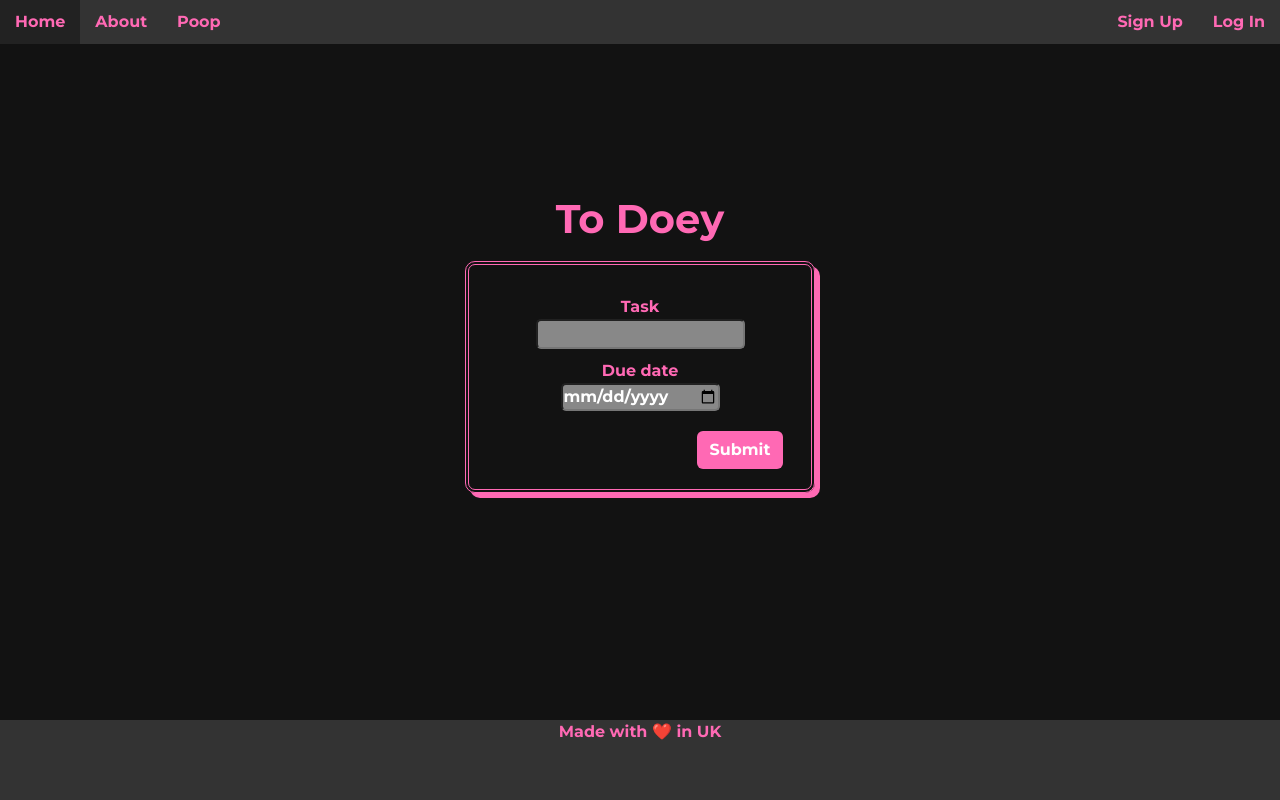
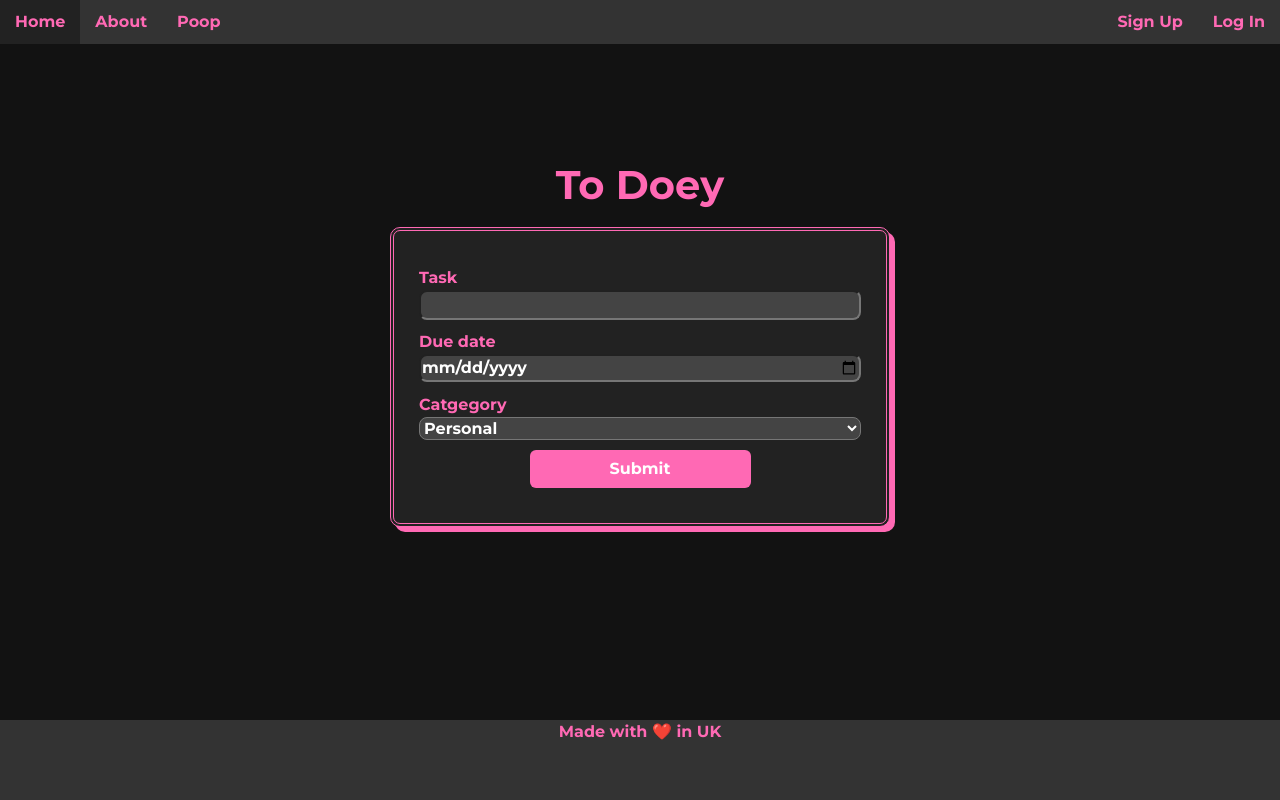
Before and after one commit to jaydeep080805/ToDoey, a Flask app: page / in a window 1280 px wide. Run offline with Flask 3, Linux system fonts and the light colour scheme; some libraries are stand-ins or nearby versions.

Commit message:
changed form styling so its bigger and uses better colouring

```diff
--- a/forms.py
+++ b/forms.py
@@ -1,10 +1,11 @@
 from flask_wtf import FlaskForm
-from wtforms import StringField, DateField ,SubmitField, EmailField, PasswordField
+from wtforms import StringField, DateField ,SubmitField, EmailField, PasswordField, SelectField
 from wtforms.validators import DataRequired
 
 class TaskForm(FlaskForm):
     task = StringField("Task", validators=[DataRequired()])
     due_date = DateField("Due date")
+    category = SelectField("Catgegory", choices=["Personal", "Work"])
     submit = SubmitField("Submit")
 
 class SignUpForm(FlaskForm):
--- a/static/css/styles.css
+++ b/static/css/styles.css
@@ -4,6 +4,10 @@
 
     --grey-navbar: #333;
     --grey-navbar-hover: #222222;
+
+    --form-text-col: #fff;
+    --form-element-background: #444444;
+    --form-background: #222;
 
     --background-col: #121212;
 }
@@ -54,55 +58,64 @@ body {
     height: 75vh;
 }
 
+/* the main form card that holds all the form elements */
 .form-card {
     border: solid 4px var(--pink);
     border-radius: 10px;
     border-style: double;
 
+    background-color: var(--form-background);
+
     padding: 25px;
     box-shadow: 5px 5px var(--pink);
     margin-top: 10px;
 
-    width: 350px;
+    width: 500px;
+    height: 300px;
 }
 
+/* styling for the container that holds all the form elements
+this just allows the container to span the whole length of the card but have some space around it*/
 .form-container {
-    height: 100%;
     display: flex;
     flex-direction: column;
     justify-content: space-evenly;
+    height: 100%;
 }
 
+/* styling for the content of the forms (form.task.label) etc
+the elements have their label and content together so its spaced out evenly*/
 .form-element {
-    padding: 5px 0;
     display: flex;
     flex-direction: column;
-    justify-content: space-between;
-    align-items: center;
+    height: max-content;
+    justify-content: space-evenly;
 }
 
 .form-element-styling {
-    border-radius: 5px;
-    background-color: #888888;
-    color: white;
+    border-radius: 8px;
+    background-color: var(--form-element-background);
+    color: var(--form-text-col);
 }
 
 .submit-button {
     background-color: var(--pink);
-    color: white;
-    transform: translate(100px, 10px);
+    color: var(--form-text-col);
     margin: 0 auto;
+    width: 50%;
 }
 
 .submit-button:hover {
     background-color: var(--pink-hover);
-    color: white;
+    color: var(--form-text-col);
 }
 
 #togglePassword {
     opacity: 0.5;
-    transform: translate(270px, -28px);
     width: fit-content;
+    align-self: flex-end;
+    transform: translate(-8px, -32px);
+    color: var(--form-text-col);
 }
 
 #togglePassword:hover {
--- a/templates/index.html
+++ b/templates/index.html
@@ -6,7 +6,7 @@
 
 {% block content %}
     <div class="form-card">
-        <form class="form-container">
+        <form class="form-container" method="post">
             {{ form.hidden_tag() }}
 
             <div class="form-element">
@@ -20,6 +20,11 @@
             </div>
 
             <div class="form-element">
+                {{ form.category.label }}
+                {{ form.category(class_="form-element-styling") }}
+            </div>
+
+            <div class="form-element">
                 {{ form.submit(class_="submit-button btn") }}
             </div>
         </form>
```
